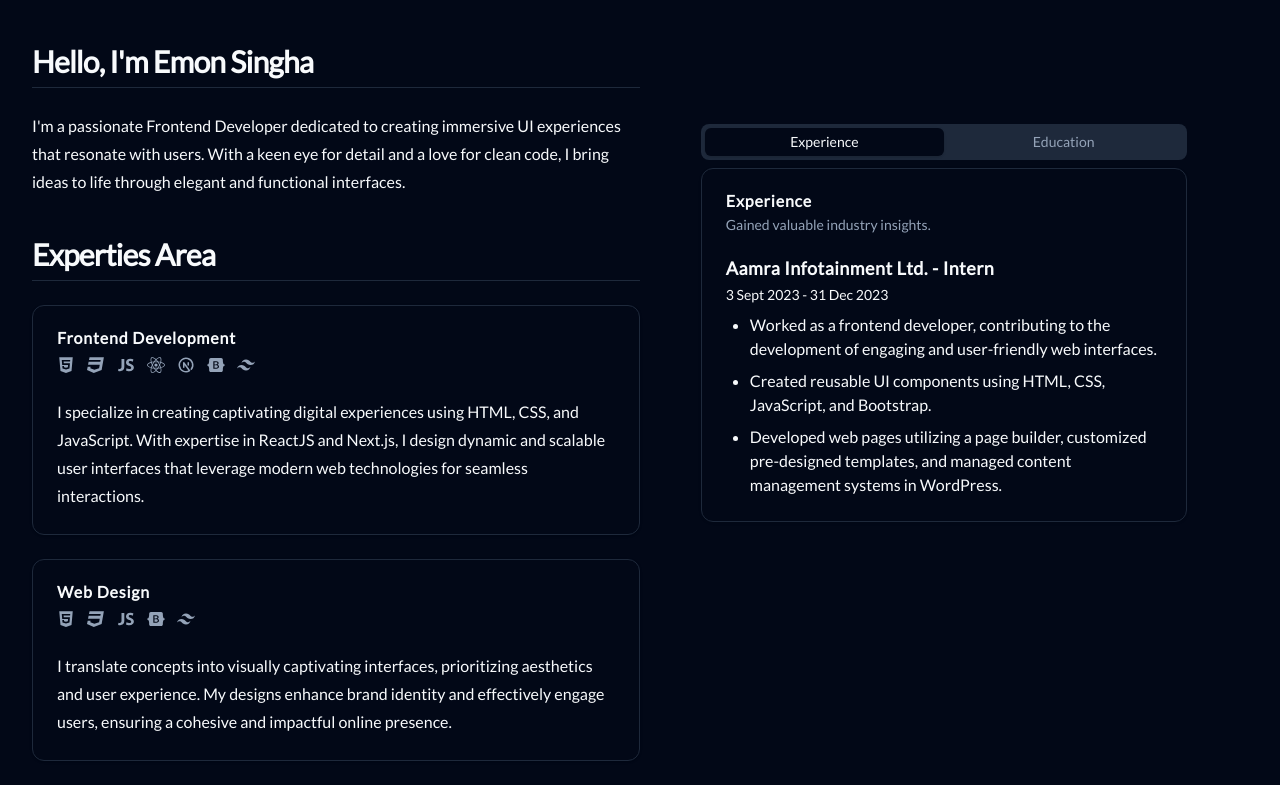
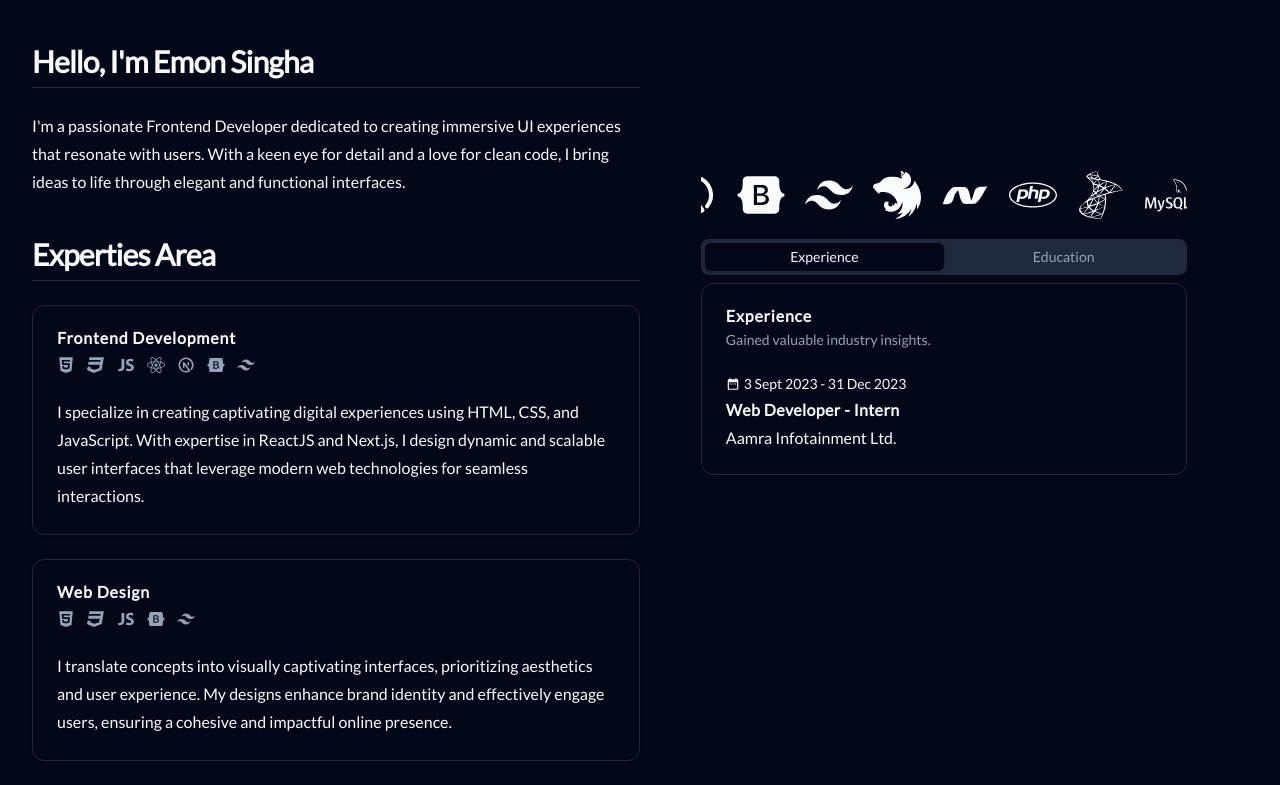
Before and after one commit to emonsingha209/NextJs-Tailwind-Portfolio, a Next.js app: page / in a window 1280 px wide. Shown: the part 865-1650 px from the top of the page. Built offline with nearby package versions, Linux system fonts and the light colour scheme.

Commit message:
bug fixed

```diff
--- a/app/resume/page.js
+++ b/app/resume/page.js
@@ -17,7 +17,7 @@ export default function Resume() {
   }
 
   return (
-    <div className="grid pt-5 bg-background place-items-center">
+    <div className="grid w-full pt-5 overflow-auto bg-background place-items-center">
       <Document file="/resume/resume.pdf" onLoadSuccess={onDocumentLoadSuccess}>
         {Array.from(new Array(numPages), (_, index) => (
           <div key={index}>
--- a/components/About.jsx
+++ b/components/About.jsx
@@ -9,11 +9,13 @@ import {
 import { Tabs, TabsContent, TabsList, TabsTrigger } from "@/components/ui/tabs";
 
 import { motion } from "framer-motion";
+import Marquee from "react-fast-marquee";
 import { BiLogoPostgresql } from "react-icons/bi";
 import { CgPerformance } from "react-icons/cg";
 import { DiDotnet } from "react-icons/di";
 import { FaBootstrap, FaCss3, FaHtml5, FaPhp, FaReact } from "react-icons/fa";
 import { IoLogoJavascript } from "react-icons/io";
+import { MdDateRange } from "react-icons/md";
 import {
   SiMicrosoftsqlserver,
   SiMysql,
@@ -25,7 +27,7 @@ import { TbBrandNextjs } from "react-icons/tb";
 
 const leftToRight = {
   initial: {
-    x: -200,
+    x: -300,
     opacity: 0,
   },
   animate: {
@@ -40,7 +42,7 @@ const leftToRight = {
 };
 const rightToLeft = {
   initial: {
-    x: 200,
+    x: 300,
     opacity: 0,
   },
   animate: {
@@ -53,6 +55,7 @@ const rightToLeft = {
     },
   },
 };
+
 const About = () => {
   return (
     <section className="flex flex-wrap min-h-screen pt-5" id="about">
@@ -201,8 +204,51 @@ const About = () => {
             variants={rightToLeft}
             initial="initial"
             whileInView="animate"
-            className="w-full md:w-4/5"
+            className="w-full space-y-5 md:w-4/5"
           >
+            <Marquee pauseOnHover>
+              <ul className="flex gap-5 pr-5 text-5xl flex-nowrap">
+                <li>
+                  <FaHtml5 />
+                </li>
+                <li>
+                  <FaCss3 />
+                </li>
+                <li>
+                  <IoLogoJavascript />
+                </li>
+                <li>
+                  <FaReact />
+                </li>
+                <li>
+                  <TbBrandNextjs />
+                </li>
+                <li>
+                  <FaBootstrap />
+                </li>
+                <li>
+                  <SiTailwindcss />
+                </li>
+                <li>
+                  <SiNestjs />
+                </li>
+                <li>
+                  <DiDotnet />
+                </li>
+                <li>
+                  <FaPhp />
+                </li>
+                <li>
+                  <SiMicrosoftsqlserver />
+                </li>
+                <li>
+                  <SiMysql />
+                </li>
+                <li>
+                  <BiLogoPostgresql />
+                </li>
+              </ul>
+            </Marquee>
             <Tabs defaultValue="experience">
               <TabsList className="grid w-full grid-cols-2">
                 <TabsTrigger value="experience">Experience</TabsTrigger>
@@ -218,26 +264,13 @@ const About = () => {
                   </CardHeader>
                   <CardContent className="space-y-6">
                     <div className="space-y-2">
-                      <h3 className="text-lg font-semibold leading-none tracking-wide ">
-                        Aamra Infotainment Ltd. - Intern
+                      <p className="flex items-center gap-1 text-sm">
+                        <MdDateRange />3 Sept 2023 - 31 Dec 2023
+                      </p>
+                      <h3 className="font-semibold leading-none tracking-wide ">
+                        Web Developer - Intern
                       </h3>
-                      <p className="text-sm ">3 Sept 2023 - 31 Dec 2023</p>
-                      <ul className=" ml-6 list-disc [&>li]:mt-2 ">
-                        <li>
-                          Worked as a frontend developer, contributing to the
-                          development of engaging and user-friendly web
-                          interfaces.
-                        </li>
-                        <li>
-                          Created reusable UI components using HTML, CSS,
-                          JavaScript, and Bootstrap.
-                        </li>
-                        <li>
-                          Developed web pages utilizing a page builder,
-                          customized pre-designed templates, and managed content
-                          management systems in WordPress.
-                        </li>
-                      </ul>
+                      <p>Aamra Infotainment Ltd.</p>
                     </div>
                   </CardContent>
                 </Card>
@@ -252,27 +285,14 @@ const About = () => {
                   </CardHeader>
                   <CardContent className="space-y-6">
                     <div className="space-y-2">
-                      <h3 className="text-lg font-semibold leading-none tracking-wide ">
-                        American International University-Bangladesh (AIUB)
+                      <p className="flex items-center gap-1 text-sm">
+                        <MdDateRange />
+                        2020 - 2023
+                      </p>
+                      <h3 className="font-semibold leading-none tracking-wide ">
+                        Bachelor of Science in Computer Science & Engineering
                       </h3>
-                      <p>
-                        Bachelor of Science in Computer Science & Engineering
-                      </p>
-                      <p className="text-sm">2020 - 2023</p>
-                    </div>
-                    <div className="space-y-2">
-                      <h3 className="text-lg font-semibold leading-none tracking-wide ">
-                        Moulvibazar Govt College (MGC)
-                      </h3>
-                      <p>HSC - Science</p>
-                      <p className="text-sm">2019</p>
-                    </div>
-                    <div className="space-y-2">
-                      <h3 className="text-lg font-semibold leading-none tracking-wide ">
-                        Moulvibazar Govt High School (MGHS)
-                      </h3>
-                      <p>SSC - Science</p>
-                      <p className="text-sm">2017</p>
+                      <p>American International University-Bangladesh (AIUB)</p>
                     </div>
                   </CardContent>
                 </Card>
--- a/components/Navbar.jsx
+++ b/components/Navbar.jsx
@@ -1,11 +1,5 @@
 "use client";
 import { Button } from "@/components/ui/button";
-import {
-  DropdownMenu,
-  DropdownMenuContent,
-  DropdownMenuItem,
-  DropdownMenuTrigger,
-} from "@/components/ui/dropdown-menu";
 import {
   Sheet,
   SheetContent,
@@ -15,6 +9,7 @@ import {
 } from "@/components/ui/sheet";
 import useScrollSpy from "@/hook/useScrollSpy";
 import { MoonIcon, SunIcon } from "@radix-ui/react-icons";
+import { motion } from "framer-motion";
 import { useTheme } from "next-themes";
 import Link from "next/link";
 import { BiLogoGmail } from "react-icons/bi";
@@ -23,15 +18,43 @@ import { TbFileCv } from "react-icons/tb";
 import letters from "../public/data/name.json";
 import NavbarItem from "./NavbarItem";
 
+const navbarAnimate = {
+  initial: {
+    y: -400,
+    opacity: 0,
+  },
+  animate: {
+    y: 0,
+    opacity: 1,
+    transition: {
+      duration: 0.3,
+      ease: [0.47, 1.64, 0.41, 0.8],
+    },
+  },
+};
+
 const Navbar = () => {
   const { activeSection, scrollToSection } = useScrollSpy();
-  const { setTheme } = useTheme();
+  const { theme, setTheme } = useTheme();
+
+  const toggleTheme = () => {
+    if (theme === "light") {
+      setTheme("dark");
+    } else if (theme === "dark") {
+      setTheme("light");
+    }
+  };
 
   const handleClick = (item) => {
     scrollToSection(item);
   };
   return (
-    <header className="sticky top-0 z-50 flex items-center justify-around w-full h-16 shadow-md shadow-ring/10 backdrop-blur-md">
+    <motion.header
+      variants={navbarAnimate}
+      initial="initial"
+      animate="animate"
+      className="sticky top-0 z-50 flex items-center justify-around w-full h-16 shadow-md shadow-ring/10 backdrop-blur-md"
+    >
       <Link href="/" scroll={false} onClick={() => handleClick("home")}>
         <div className="flex text-2xl uppercase lg:text-3xl font-playfair">
           {letters.map((letter, index) => (
@@ -48,7 +71,7 @@ const Navbar = () => {
       <div className="hidden md:block">
         <NavbarItem />
       </div>
-      <div className="flex items-center justify-center gap-3">
+      <div className="flex items-center justify-center gap-1 md:gap-3">
         <Button asChild variant="ghost" size="icon">
           <Link href="/resume" aria-label="Read more about me in Resume">
             <TbFileCv className="w-6 h-6" />
@@ -62,35 +85,14 @@ const Navbar = () => {
             <BiLogoGmail className="w-6 h-6" />
           </Link>
         </Button>
-        <DropdownMenu>
-          <DropdownMenuTrigger asChild>
-            <Button variant="ghost" size="icon">
-              <SunIcon className="h-[1.2rem] w-[1.2rem] rotate-0 scale-100 transition-all dark:-rotate-90 dark:scale-0" />
-              <MoonIcon className="absolute h-[1.2rem] w-[1.2rem] rotate-90 scale-0 transition-all dark:rotate-0 dark:scale-100" />
-              <span className="sr-only">Toggle theme</span>
-            </Button>
-          </DropdownMenuTrigger>
-          <DropdownMenuContent align="end">
-            <DropdownMenuItem
-              onClick={() => setTheme("light")}
-              className="cursor-pointer"
-            >
-              Light
-            </DropdownMenuItem>
-            <DropdownMenuItem
-              onClick={() => setTheme("dark")}
-              className="cursor-pointer"
-            >
-              Dark
-            </DropdownMenuItem>
-            <DropdownMenuItem
-              onClick={() => setTheme("system")}
-              className="cursor-pointer"
-            >
-              System
-            </DropdownMenuItem>
-          </DropdownMenuContent>
-        </DropdownMenu>
+        <Button variant="ghost" size="icon" onClick={toggleTheme}>
+          {theme === "light" ? (
+            <SunIcon className="h-[1.2rem] w-[1.2rem] rotate-0 scale-100 transition-all dark:-rotate-90 dark:scale-0" />
+          ) : (
+            <MoonIcon className="h-[1.2rem] w-[1.2rem] rotate-90 scale-0 transition-all dark:rotate-0 dark:scale-100" />
+          )}
+          <span className="sr-only">Toggle theme</span>
+        </Button>
         <div className="block md:hidden">
           <Sheet>
             <SheetTrigger>
@@ -105,7 +107,7 @@ const Navbar = () => {
           </Sheet>
         </div>
       </div>
-    </header>
+    </motion.header>
   );
 };
 
--- a/package.json
+++ b/package.json
@@ -14,6 +14,7 @@
     "@radix-ui/react-icons": "^1.3.0",
     "@radix-ui/react-slot": "^1.0.2",
     "@radix-ui/react-tabs": "^1.0.4",
+    "@radix-ui/react-toggle": "^1.0.3",
     "@vercel/analytics": "^1.2.2",
     "@vercel/speed-insights": "^1.0.10",
     "class-variance-authority": "^0.7.0",
@@ -24,6 +25,7 @@
     "next-themes": "^0.3.0",
     "react": "^18",
     "react-dom": "^18",
+    "react-fast-marquee": "^1.6.4",
     "react-icons": "^5.0.1",
     "react-intersection-observer": "^9.8.1",
     "react-pdf": "^7.7.1",
--- a/tailwind.config.js
+++ b/tailwind.config.js
@@ -112,6 +112,7 @@ module.exports = {
             textShadow: "none",
           },
         },
+
       },
       animation: {
         "accordion-down": "accordion-down 0.2s ease-out",
```
Also changed, not shown: components/ui/toggle.jsx (added, +40 -0 lines), 2 other files (tests, documents, lock files or other folders).
